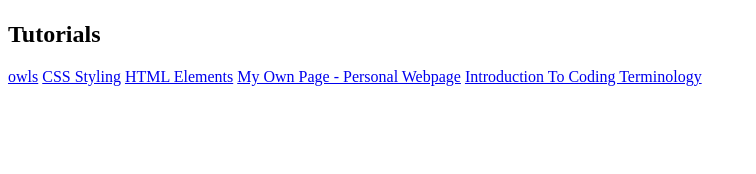
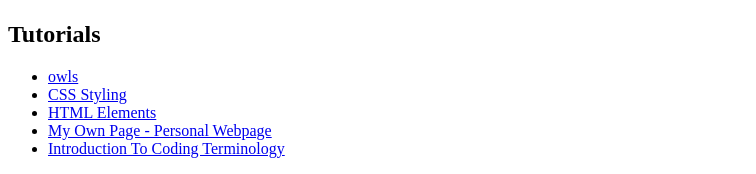
Before and after one commit to maeljohanny/maeljohanny, a plain HTML site: page index.html in a window 1280 px wide. Shown: the part 1127-1301 px from the top of the page, without its empty margins (0-756 px from the left). Before the commit the page ends 1221 px from the top, so only its background shows below. Drawn offline with Linux system fonts and the light colour scheme.

Commit message:
add file

```diff
--- a/index.html
+++ b/index.html
@@ -13,10 +13,12 @@
     <div><img src="https://www.bryanfeller.com/wp-content/uploads/2018/10/crossfit-1500x791.jpg" alt="crossfit"></div>
     <div><img src="https://static.blog4ever.com/2013/10/752589/big_artfichier_752589_2804543_201310030842134.jpg" alt="Fitness"></div>
   <h2>Tutorials</h2>
-    <a href="owls.html">owls</a>
-    <a href="https://codepen.io/maeljohanny/pen/abzodZx?editors=1100">CSS Styling</a>
-    <a href="https://codepen.io/maeljohanny/pen/abbgeMZ">HTML Elements</a>
-    <a href="https://codepen.io/maeljohanny/pen/KKwzmya">My Own Page - Personal Webpage</a>
-    <a href="https://codepen.io/maeljohanny/pen/oNggvXj">Introduction To Coding Terminology</a>
+  <ul>
+   <li> <a href="owls.html">owls</a></li>
+    <li><a href="https://codepen.io/maeljohanny/pen/abzodZx?editors=1100">CSS Styling</a></li>
+    <li><a href="https://codepen.io/maeljohanny/pen/abbgeMZ">HTML Elements</a></li>
+    <li><a href="https://codepen.io/maeljohanny/pen/KKwzmya">My Own Page - Personal Webpage</a></li>
+    <li><a href="https://codepen.io/maeljohanny/pen/oNggvXj">Introduction To Coding Terminology</a></li>
+    </ul>
     </body>
 </html>
```
